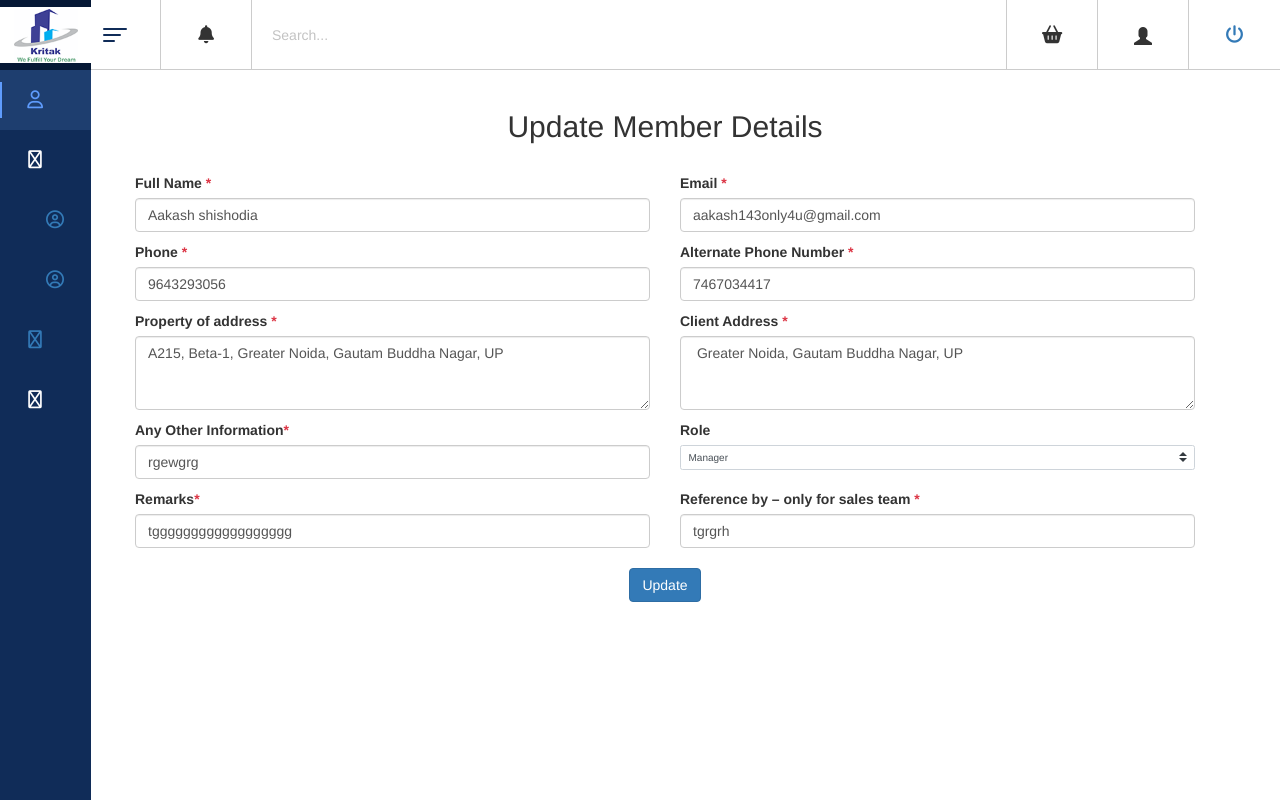
After one commit to aakash-rajpoot/lead_management, a CodeIgniter app: page /Codeigniter/index.php/member/update_member/1 in a window 1280 px wide. The commit adds this page. Run offline with CodeIgniter, Linux system fonts and the light colour scheme; data comes from the database, SQL or seed files in the repository; some libraries are stand-ins or nearby versions.

Commit message:
update member

```diff
--- a/application/controllers/Member.php
+++ b/application/controllers/Member.php
@@ -59,4 +59,30 @@ class Member extends CI_Controller {
         $this->load->view('templates/admin_footer');
     }
 
+    function update_member($id){
+        $this->load->view('templates/admin_header');
+        $data = $this->member_model->fetch_all_members($id);
+
+        $this->form_validation->set_rules('name', 'Full name','required|min_length[5]|regex_match[/^[A-Za-z\s]{1,}[\.]{0,1}[A-Za-z\s]{0,}$/]');
+        $this->form_validation->set_rules('email', 'Email', 'required|valid_email|regex_match[/^\w+([\.-]?\w+)*@\w+([\.-]?\w+)*(\.\w{2,3})+$/]');
+        $this->form_validation->set_rules('phone', 'Phone number','required|min_length[10]|max_length[12]|regex_match[/^[0]?[0-9]\d{9}$/]');
+		$this->form_validation->set_rules('alt_phone', 'Alternate Phone number','required|min_length[10]|max_length[12]|regex_match[/^[0]?[0-9]\d{9}$/]');
+		$this->form_validation->set_rules('property_address', 'Property Of Address','required');
+        $this->form_validation->set_rules('client_address', 'Client Address','required');
+        $this->form_validation->set_rules('role', 'Role','required');
+        $this->form_validation->set_rules('remark', 'Remark','required');
+        $this->form_validation->set_rules('other_info', 'Other Information','required');
+        $this->form_validation->set_rules('reference', 'Reference By','required');
+
+        $this->form_validation->set_error_delimiters('<div class="error">', '</div>');
+		$this->form_validation->set_message('required', 'Enter %s');
+
+		if(isset($_POST['member_update']) && $this->form_validation->run()) {
+            $this->member_model->update_member_details($id);
+            redirect('member');
+        }
+        $this->load->view('member/update_member', $data);
+        $this->load->view('templates/admin_footer');
+    }
+
 }
--- a/application/models/Member_model.php
+++ b/application/models/Member_model.php
@@ -38,4 +38,31 @@ class Member_model extends CI_Model {
        $this->db->where('id', $id);
        return $this->db->delete('sq_members');
    }
+
+   function update_member_details($id){
+
+    $member = array(
+        'name' => $this->input->post('name'),
+        'phone' => $this->input->post('phone'),
+        'email' => $this->input->post('email'),
+        'alt_phone' => $this->input->post('alt_phone'),
+        'property_address' => $this->input->post('property_address'),
+        'client_address' => $this->input->post('client_address'),
+        'role' => $this->input->post('role'),
+        'remark' => $this->input->post('remark'),
+        'other_info' => $this->input->post('other_info'),
+        'reference' => $this->input->post('reference')
+    );
+        $this->db->set($member);
+        $this->db->where('id', $id);
+        return $this->db->update('sq_members',$member);
+   }
+
+    function fetch_all_members($id){
+        $this->db->select("*");
+        $this->db->from('sq_members');
+        $this->db->where('id',$id);
+        $query = $this->db->get();
+        return $query->row_array();
+    }
 }
--- /dev/null
+++ b/application/views/member/update_member.php
@@ -0,0 +1,100 @@
+<div class="container">
+    <div class="wrap-career " style="margin-top:110px;margin-left:50px;">
+        <h2 class="font-weight-medium text-center mt-2 mb-5">Update Member Details</h2>
+        <?php echo form_open('member/update_member/'.$id,array('method'=>'post','novalidate'=>"novalidate", 'class'=>'needs-validation')); ?>
+        <?php echo validation_errors(); ?>
+            <div class="row">
+                <div class="col-md-6 mb-3">
+                    <label class="label-input" for="name">Full Name <span class="text-danger font-weight-medium">*</span></label>
+                    <input type="text" class="form-control" name="name" id="name" value="<?=$name; ?>">
+                    <div class="invalid-feedback">
+                        Valid Full Name is required.
+                    </div>
+                </div>
+                <div class="col-md-6 mb-3">
+                    <label class="label-input" for="email">Email <span class="text-danger font-weight-medium">*</span></label>
+                    <input type="email" class="form-control" name="email" id="email" value="<?=$email; ?>">
+                    <div class="invalid-feedback">
+                        Please enter a valid email address.
+                    </div>
+                </div>
+            </div>
+            <div class="row">
+                <div class="col-md-6 mb-3">
+                    <label class="label-input" for="phone">Phone <span class="text-danger font-weight-medium">*</span></label>
+                    <input type="tel" class="form-control" name="phone" id="phone" value="<?=$phone; ?>">
+                    <div class="invalid-feedback">
+                        Valid phone number is required.
+                    </div>
+                </div>
+                <div class="col-md-6 mb-3">
+                    <label class="label-input" for="alt_phone">Alternate Phone Number <span class="text-danger font-weight-medium">*</span></label>
+                    <input type="text" class="form-control" name="alt_phone" id="alt_phone" value="<?=$alt_phone; ?>">
+                    <div class="invalid-feedback">
+                        Valid Alternate Phone Number is required.
+                    </div>
+                </div>
+            </div>
+            <div class="row">
+                <div class="col-md-6 mb-3">
+                    <label class="label-input" for="property_address">Property of address <span class="text-danger font-weight-medium">*</span></label>
+                    <textarea class="form-control" rows="3" name="property_address" id="property_address"><?=$property_address;?></textarea>
+                    <div class="invalid-feedback">
+                        Valid Property of address is required.
+                    </div>
+                </div>
+                <div class="col-md-6 mb-3">
+                    <label class="label-input" for="client_address">Client Address <span class="text-danger font-weight-medium">*</span></label>
+                    <textarea class="form-control" rows="3" name="client_address" id="client_address" ><?=$client_address;?></textarea>
+                    <div class="invalid-feedback">
+                        Please enter a valid Client Address.
+                    </div>
+                </div>
+            </div>
+            <div class="row">
+                <div class="col-md-6 mb-3">
+                    <label class="label-input" for="other_info">Any Other Information<span class="text-danger font-weight-medium">*</span></label>
+                    <input type="email" class="form-control" name="other_info" id="other_info" value="<?=$other_info; ?>">
+                    <div class="invalid-feedback">
+                        Please enter a valid Other Information.
+                    </div>
+                </div>
+
+                <div class="col-md-6 mb-3">
+                    <label class="label-input" for="role">Role</label>
+                    <select class="custom-select d-block w-100" name="role" id="role">
+                        <option>---Select---</option>
+                        <option <?php if(trim(strtolower($role)) === trim(strtolower("Supervisors"))){ echo 'Selected'; } ?>>Supervisors</option>
+                        <option <?php if(trim(strtolower($role)) === trim(strtolower("Manager"))){ echo 'Selected'; } ?>>Manager</option>
+                        <option <?php if(trim(strtolower($role)) === trim(strtolower("Team Leader"))){ echo 'Selected'; } ?>>Team Leader</option>
+                        <option <?php if(trim(strtolower($role)) === trim(strtolower("Department Head"))){ echo 'Selected'; } ?>>Department Head</option>
+                        <option <?php if(trim(strtolower($role)) === trim(strtolower("Advisors"))){ echo 'Selected'; } ?>>Advisors</option>
+                        <option <?php if(trim(strtolower($role)) === trim(strtolower("Sales"))){ echo 'Selected'; } ?>>Sales</option>
+                    </select>
+                    <div class="invalid-feedback">
+                        Please provide a valid role.
+                    </div>
+                </div>
+            </div>
+            <div class="row">
+                <div class="col-md-6 mb-3">
+                    <label class="label-input" for="remark">Remarks<span class="text-danger font-weight-medium">*</span></label>
+                    <input type="text" class="form-control" name="remark" id="remark" value="<?=$remark;?>">
+                    <div class="invalid-feedback">
+                        Valid name is remark.
+                    </div>
+                </div>
+                <div class="col-md-6 mb-3">
+                    <label class="label-input" for="reference">Reference by – only for sales team <span class="text-danger font-weight-medium">*</span></label>
+                    <input type="email" class="form-control" name="reference" id="reference" value="<?=$reference;?>">
+                    <div class="invalid-feedback">
+                        Please enter a valid reference by.
+                    </div>
+                </div>
+            </div>
+            <div class="d-flex justify-content-center mt-3">
+                <button class="btn btn-primary" name="member_update" type="submit">Update</button>
+            </div>
+        </form>
+    </div>
+</div>
```
Also changed, not shown: application/views/member/total_members.php (+4 -3 lines).
